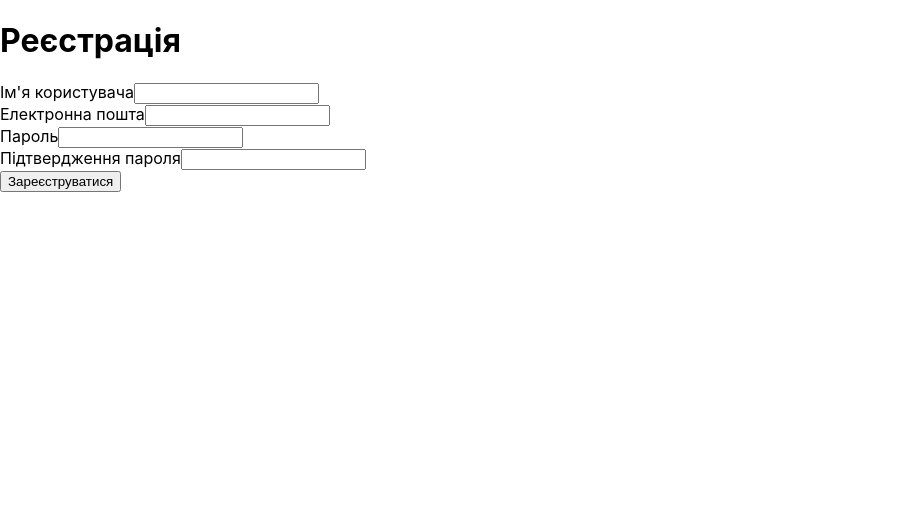
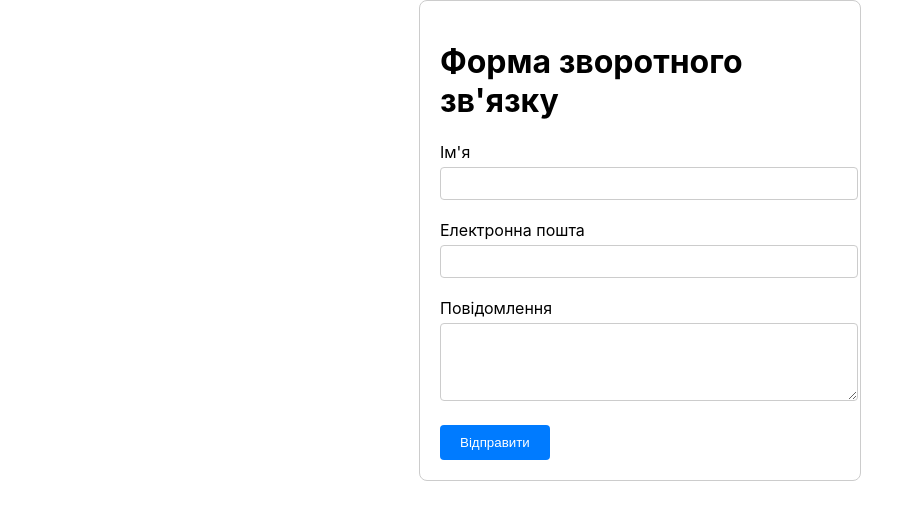
Before and after one commit to MaksimBoyko05/myreduxapp, a React (Create React App) app: page / in a window 1280 px wide. Shown: the top 520 px of the page, without its empty margins (0-924 px from the left). Built offline with nearby package versions, Linux system fonts and the light colour scheme.

Commit message:
added hook to registration form

```diff
--- a/src/App.css
+++ b/src/App.css
@@ -15,7 +15,8 @@ label {
   margin-bottom: 5px;
 }
 
-input {
+input,
+textarea {
   width: 100%;
   padding: 8px;
   margin-bottom: 5px;
--- a/src/App.js
+++ b/src/App.js
@@ -1,76 +1,56 @@
 import React from "react";
-import { Formik, Form, Field, ErrorMessage } from "formik";
+import { useForm } from "react-hook-form";
+import { yupResolver } from "@hookform/resolvers/yup";
 import * as Yup from "yup";
+import './App.css';
 
-const RegistrationForm = () => {
-  const validationSchema = Yup.object({
-    username: Yup.string().required("Ім'я користувача є обов'язковим"),
+const FeedbackForm = () => {
+  const validationSchema = Yup.object().shape({
+    name: Yup.string().required("Ім'я є обов'язковим"),
     email: Yup.string()
       .email("Неправильний формат електронної пошти")
       .required("Електронна пошта є обов'язковою"),
-    password: Yup.string()
-      .min(6, "Пароль має містити щонайменше 6 символів")
-      .required("Пароль є обов'язковим"),
-    confirmPassword: Yup.string()
-      .oneOf([Yup.ref("password"), null], "Паролі не співпадають")
-      .required("Підтвердження пароля є обов'язковим"),
+    message: Yup.string()
+      .min(10, "Повідомлення має містити щонайменше 10 символів")
+      .required("Повідомлення є обов'язковим"),
   });
 
-  const initialValues = {
-    username: "",
-    email: "",
-    password: "",
-    confirmPassword: "",
-  };
+  const {
+    register,
+    handleSubmit,
+    formState: { errors },
+  } = useForm({
+    resolver: yupResolver(validationSchema),
+  });
 
-  const onSubmit = (values) => {
-    console.log("Submitted Data:", values);
+  const onSubmit = (data) => {
+    console.log("Submitted Data:", data);
   };
 
   return (
     <div className="container">
-      <h1>Реєстрація</h1>
-      <Formik
-        initialValues={initialValues}
-        validationSchema={validationSchema}
-        onSubmit={onSubmit}
-      >
-        <Form>
+      <h1>Форма зворотного зв'язку</h1>
+      <form onSubmit={handleSubmit(onSubmit)}>
         <div className="form-group">
-            <label htmlFor="username">Ім'я користувача</label>
-            <Field type="text" id="username" name="username" />
-            <ErrorMessage name="username" component="div" className="error" />
+          <label htmlFor="name">Ім'я</label>
+          <input id="name" type="text" {...register("name")} />
+          <p className="error">{errors.name?.message}</p>
         </div>
 
         <div className="form-group">
           <label htmlFor="email">Електронна пошта</label>
-            <Field type="email" id="email" name="email" />
-            <ErrorMessage name="email" component="div" className="error" />
+          <input id="email" type="email" {...register("email")} />
+          <p className="error">{errors.email?.message}</p>
         </div>
 
         <div className="form-group">
-            <label htmlFor="password">Пароль</label>
-            <Field type="password" id="password" name="password" />
-            <ErrorMessage name="password" component="div" className="error" />
+          <label htmlFor="message">Повідомлення</label>
+          <textarea id="message" rows="4" {...register("message")}></textarea>
+          <p className="error">{errors.message?.message}</p>
         </div>
 
-          <div className="form-group">
-            <label htmlFor="confirmPassword">Підтвердження пароля</label>
-            <Field
-              type="password"
-              id="confirmPassword"
-              name="confirmPassword"
-            />
-            <ErrorMessage
-              name="confirmPassword"
-              component="div"
-              className="error"
-            />
-          </div>
-
-          <button type="submit">Зареєструватися</button>
-        </Form>
-      </Formik>
+        <button type="submit">Відправити</button>
+      </form>
     </div>
   );
 };
@@ -78,7 +58,7 @@ const RegistrationForm = () => {
 function App() {
   return (
     <div className="App">
-      <RegistrationForm />
+      <FeedbackForm />
     </div>
   );
 }
```
Lines whose indentation alone changed are shown as unchanged.
